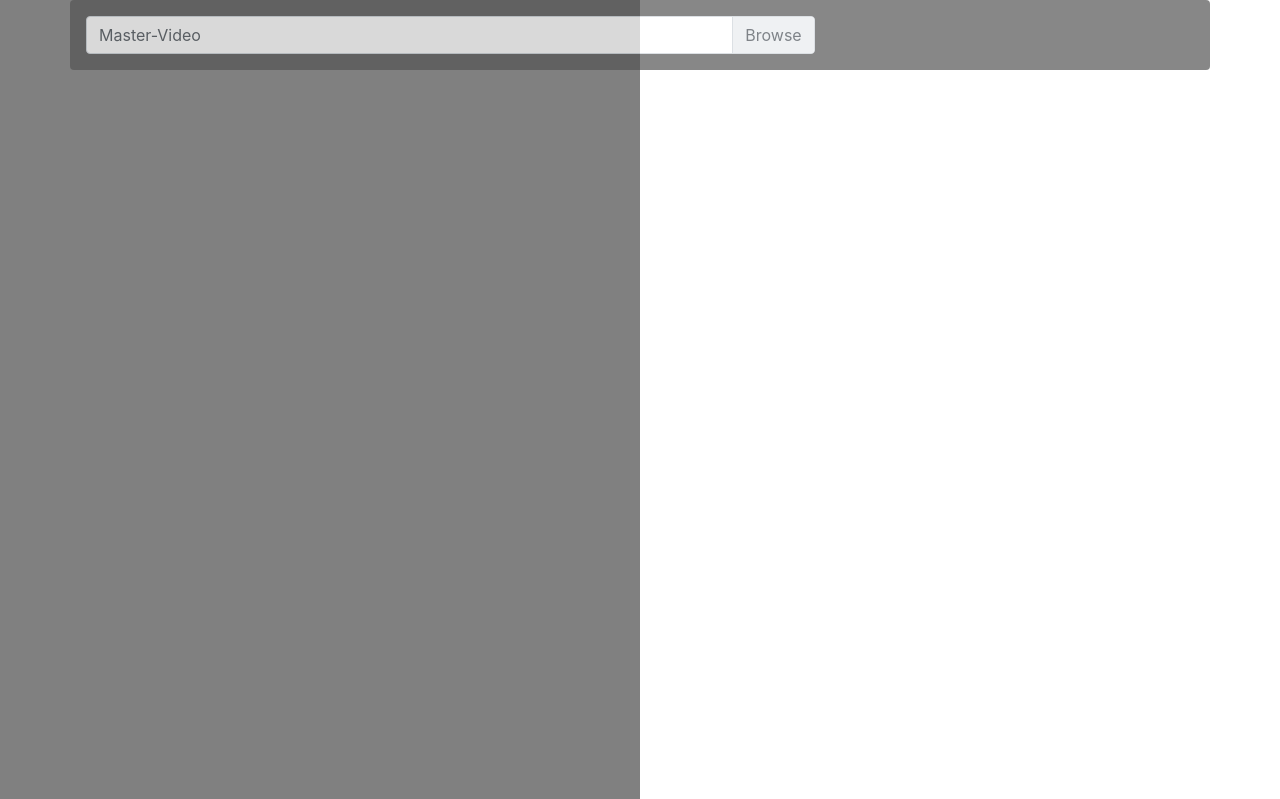
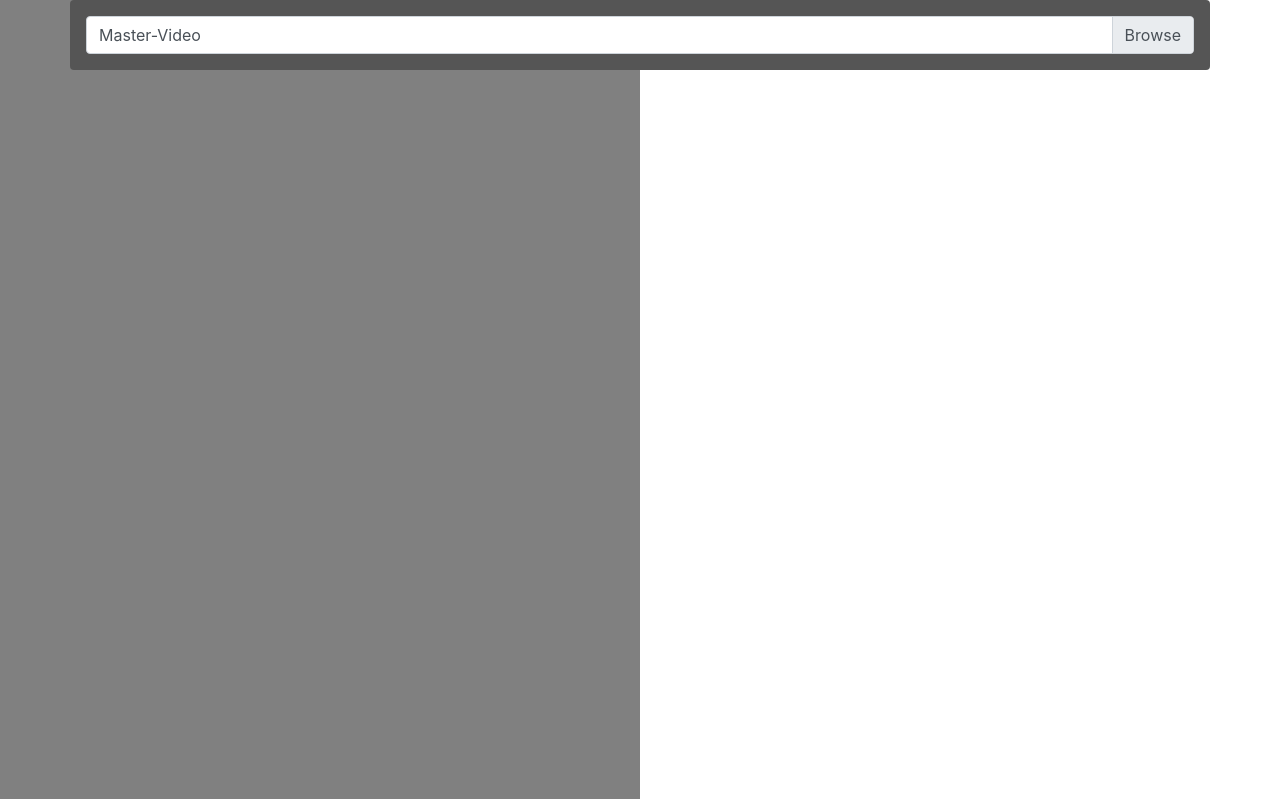
Before and after one commit to brunovollmer/icc_dope_server, a Python web app: template app/templates/index.html in a window 1280 px wide. Shown: the top 799 px of the page. Run offline with Jinja, Linux system fonts and the light colour scheme; the template is opened without the code that fills it, so the values that code supplies are empty; some libraries are stand-ins or nearby versions.

Commit message:
Adapt first page

```diff
--- a/app/templates/index.html
+++ b/app/templates/index.html
@@ -62,9 +62,10 @@
 </div>
 
 <div style="position: absolute; top: 0; z-index: 5000; width:100%;">
-    <div id="uiContainer" class="container w-100 p-3 rounded" style="background-color: #555555; opacity: 0.7;">
+    <div id="uiContainer" class="container w-100 p-3 rounded" style="background-color: #555555;">
         <div id="recordingInterface" class="row">
-            <div class="col-8">
+            <div class="col-12">
+                <div id="fileDiv">
                     <form action="/video" method="POST" enctype="multipart/form-data" id="video_form">
                         <div class="input-group">
                             <div class="custom-file">
@@ -75,13 +76,15 @@
                         </div>
                     </form>
                 </div>
-
-            <div class="col">
+                <div id="recordDiv">
                     <button id="record" class="btn btn-info" style="display: none">Start</button>
                     <button id="recordStop" style="display: none;" class="btn btn-info">Fertig</button>
                 </div>
+            </div>
 
-            <div class="col">
+
+
+            <div class="col" style="display: none;">
                 <button id="switch" class="btn btn-info" style="display: none">Switch</button>
             </div>
         </div>
--- a/static/css/style.css
+++ b/static/css/style.css
@@ -52,6 +52,12 @@ canvas {
     top: 0;
     position: absolute;
     width: 100%;
+}
+
+#record {
+    width:50%;
+    -ms-transform: translateX(+50%);
+    transform: translateX(+50%);
 }
 
 h2 {
--- a/static/js/main.js
+++ b/static/js/main.js
@@ -108,6 +108,7 @@ $(document).ready(function() {
         var fileName = $(this).val().split("\\").pop();
         $(this).siblings(".custom-file-label").addClass("selected").html(fileName);
 
+        $("#fileDiv").hide();
         $("#loader").css("display", "block");
         $("#loading_overlay").css("display", "block");
         var form = $("#video_form")[0];
```
Lines whose indentation alone changed are shown as unchanged.
